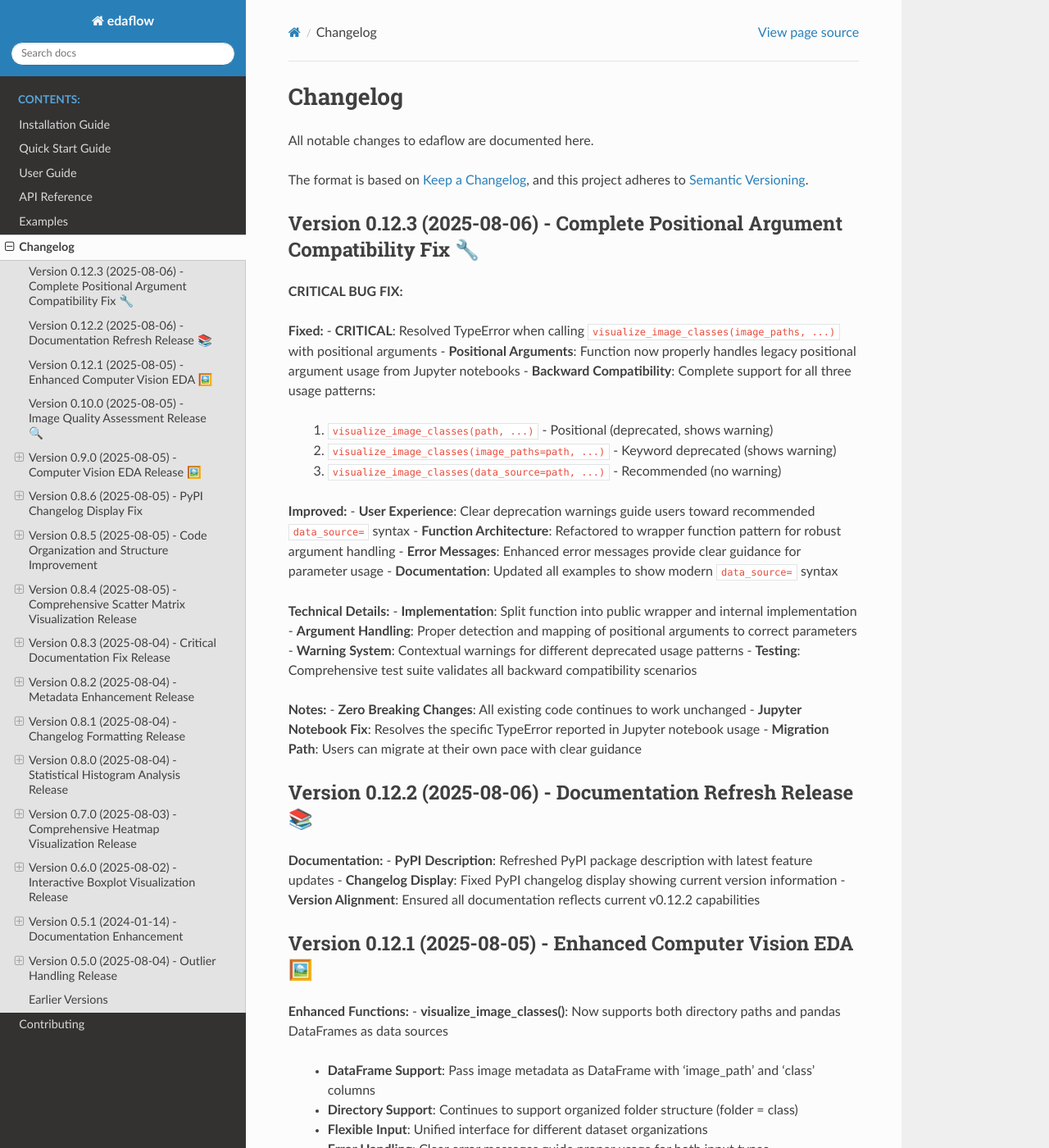
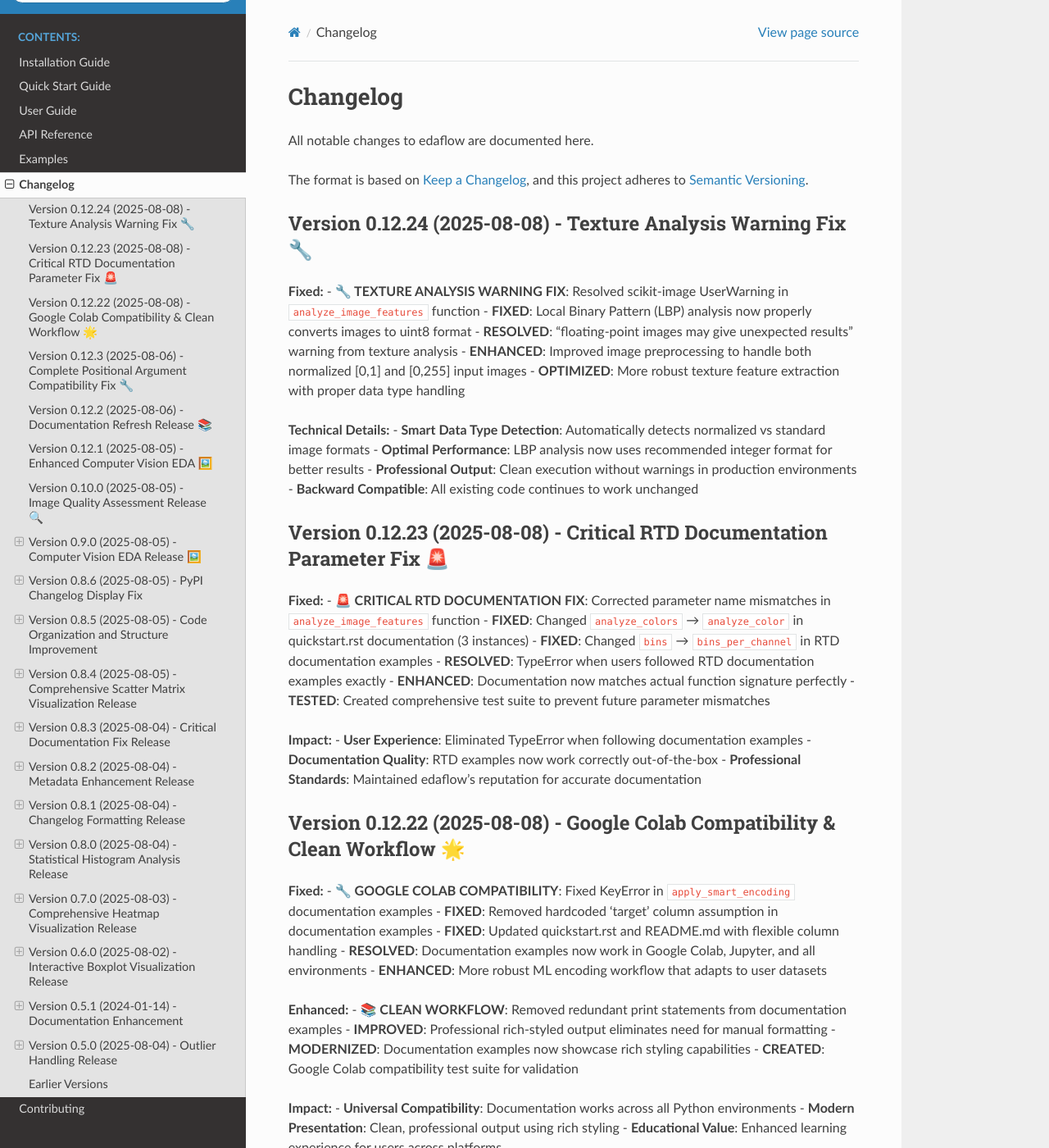
Before and after one commit to evanlow/edaflow, a Sphinx documentation site: the page built from docs/source/changelog.rst, in a window 1280 px wide and 1400 px high. Shown: the whole window at 82% size. Built offline with Sphinx 7.4.7 and the Read the Docs theme 3.1.0, drawn with Linux system fonts in a browser that asks for light colours; pages that are not in the unit, such as notebooks, are missing from menus.

Commit message:
UPDATE: Sync RTD changelog with latest releases (0.12.22-0.12.24)
- Added Version 0.12.24: Texture Analysis Warning Fix
- Added Version 0.12.23: Critical RTD Documentation Parameter Fix
- Added Version 0.12.22: Google Colab Compatibility & Clean Workflow
- RTD documentation now reflects all recent releases and improvements
- Professional changelog formatting with detailed impact descriptions

IMPACT: Read the Docs changelog now shows complete version history,
providing users with up-to-date release information and features.

```diff
--- a/docs/source/changelog.rst
+++ b/docs/source/changelog.rst
@@ -5,6 +5,59 @@
 
 The format is based on `Keep a Changelog <https://keepachangelog.com/en/1.0.0/>`_,
 and this project adheres to `Semantic Versioning <https://semver.org/spec/v2.0.0.html>`_.
+
+Version 0.12.24 (2025-08-08) - Texture Analysis Warning Fix 🔧
+---------------------------------------------------------------
+
+**Fixed:**
+- **🔧 TEXTURE ANALYSIS WARNING FIX**: Resolved scikit-image UserWarning in ``analyze_image_features`` function
+- **FIXED**: Local Binary Pattern (LBP) analysis now properly converts images to uint8 format
+- **RESOLVED**: "floating-point images may give unexpected results" warning from texture analysis
+- **ENHANCED**: Improved image preprocessing to handle both normalized [0,1] and [0,255] input images
+- **OPTIMIZED**: More robust texture feature extraction with proper data type handling
+
+**Technical Details:**
+- **Smart Data Type Detection**: Automatically detects normalized vs standard image formats
+- **Optimal Performance**: LBP analysis now uses recommended integer format for better results
+- **Professional Output**: Clean execution without warnings in production environments
+- **Backward Compatible**: All existing code continues to work unchanged
+
+Version 0.12.23 (2025-08-08) - Critical RTD Documentation Parameter Fix 🚨
+---------------------------------------------------------------------------
+
+**Fixed:**
+- **🚨 CRITICAL RTD DOCUMENTATION FIX**: Corrected parameter name mismatches in ``analyze_image_features`` function
+- **FIXED**: Changed ``analyze_colors`` → ``analyze_color`` in quickstart.rst documentation (3 instances)
+- **FIXED**: Changed ``bins`` → ``bins_per_channel`` in RTD documentation examples
+- **RESOLVED**: TypeError when users followed RTD documentation examples exactly
+- **ENHANCED**: Documentation now matches actual function signature perfectly
+- **TESTED**: Created comprehensive test suite to prevent future parameter mismatches
+
+**Impact:**
+- **User Experience**: Eliminated TypeError when following documentation examples
+- **Documentation Quality**: RTD examples now work correctly out-of-the-box
+- **Professional Standards**: Maintained edaflow's reputation for accurate documentation
+
+Version 0.12.22 (2025-08-08) - Google Colab Compatibility & Clean Workflow 🌟
+------------------------------------------------------------------------------
+
+**Fixed:**
+- **🔧 GOOGLE COLAB COMPATIBILITY**: Fixed KeyError in ``apply_smart_encoding`` documentation examples
+- **FIXED**: Removed hardcoded 'target' column assumption in documentation examples
+- **FIXED**: Updated quickstart.rst and README.md with flexible column handling
+- **RESOLVED**: Documentation examples now work in Google Colab, Jupyter, and all environments
+- **ENHANCED**: More robust ML encoding workflow that adapts to user datasets
+
+**Enhanced:**
+- **📚 CLEAN WORKFLOW**: Removed redundant print statements from documentation examples
+- **IMPROVED**: Professional rich-styled output eliminates need for manual formatting
+- **MODERNIZED**: Documentation examples now showcase rich styling capabilities
+- **CREATED**: Google Colab compatibility test suite for validation
+
+**Impact:**
+- **Universal Compatibility**: Documentation works across all Python environments
+- **Modern Presentation**: Clean, professional output using rich styling
+- **Educational Value**: Enhanced learning experience for users across platforms
 
 Version 0.12.3 (2025-08-06) - Complete Positional Argument Compatibility Fix 🔧
 --------------------------------------------------------------------------------
```
